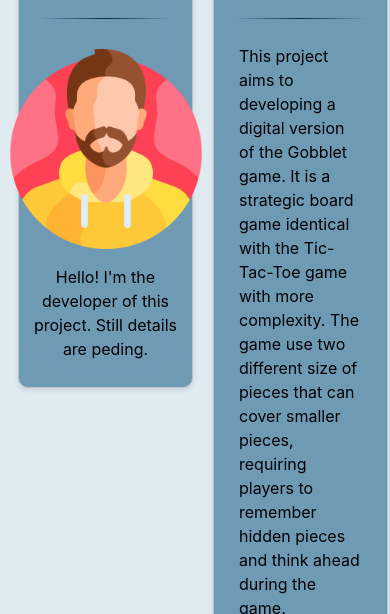
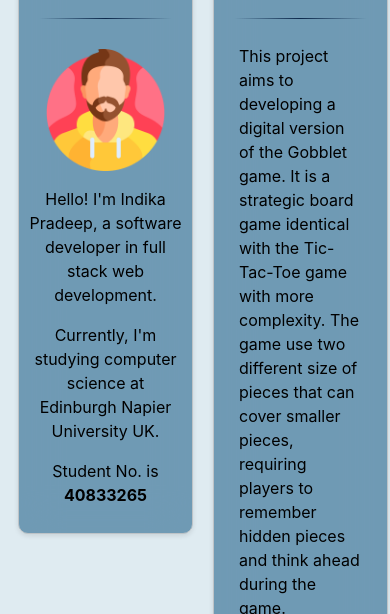
Before and after one commit to emailtoindika/gobblet, a plain HTML site: page about.html in a window 390 px wide. Shown: the part 230-844 px from the top of the page. Drawn offline with Linux system fonts and the light colour scheme.

Commit message:
Add files via upload

```diff
--- a/about.html
+++ b/about.html
@@ -45,9 +45,10 @@
                 <div class="d-flex center">
                 <img src="./img/dev.png" alt="About Image" class="about-image">
                 </div>
-                <p class="text-center">Hello! I'm the developer of this project.
-                    Still details are peding.
+                <p class="text-center">Hello! I'm Indika Pradeep, a software developer in full stack web development.
                 </p>
+                <p class="text-center"> Currently, I'm studying computer science at Edinburgh Napier University UK. </p>
+                <p class="text-center"> Student No. is <b>40833265</b></p>
             </section>
         </div>
         <div class="column2">
--- a/js/feedback.js
+++ b/js/feedback.js
@@ -1,6 +1,7 @@
 // feedback
 import { saveFeedback } from './db-connector.js';
 
+// add events
 window.addEventListener('DOMContentLoaded', function(){
     // add event to user name
     let userName = document.getElementById("username");
@@ -54,6 +55,7 @@ function checkComments(e) {
     divMsg.className = "error-lable";
 }
 
+// validate
 function validateForm() {
     const name = document.getElementById('username').value;
     const email = document.getElementById('email').value;
@@ -66,6 +68,7 @@ function validateForm() {
     return true;
 }
 
+// handle submit
 async function handleSubmit(event){
     event.preventDefault();
 
@@ -85,7 +88,7 @@ async function handleSubmit(event){
         }
     });
 
-
+    // create feedback object
     const feedback = {
         name: name,
         email: email,
@@ -93,7 +96,6 @@ async function handleSubmit(event){
         rating: ratingValue
     };
 
-    console.log(feedback);
     // save feedback
     const result = await saveFeedback(feedback);
 
--- a/js/main.js
+++ b/js/main.js
@@ -2,7 +2,4 @@
 
 // display current user
 const loggedUser = sessionStorage.getItem("user")
-
-console.log("Logged user details: ", loggedUser);
-
 document.getElementById("loggedUser").innerText = loggedUser ? JSON.parse(loggedUser).userName : "Anonymous";
--- a/js/sign-in.js
+++ b/js/sign-in.js
@@ -1,7 +1,7 @@
 // sign in js
 import { getUserByEmail } from "./db-connector.js";
 
-window.addEventListener("load", ()=>{
+window.addEventListener("DOMContentLoaded", async ()=>{
 
     // add event to email
     let email = document.getElementById("email");
--- a/style.css
+++ b/style.css
@@ -586,4 +586,9 @@ main>p {
         color: rgb(255 124 124) !important;
         font-size: 0.8rem;
     }
+
+    .about-image {
+        width: 80% !important;
+        height: auto !important;
+    }
 }
```
Also changed, not shown: js/activate.js (+4 -3 lines), js/db-connector.js (+5 -9 lines), js/gobblet.js (+40 -14 lines), js/register.js (+11 -5 lines), js/send-email.js (+5 -6 lines), register.html (line endings or trailing spaces).
